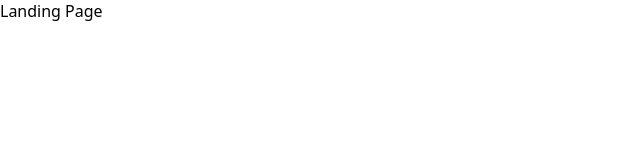
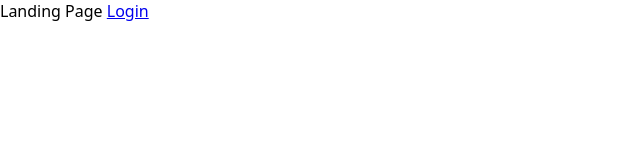
Before and after one commit to mpark4656/event-management, a React (Vite) app in the folder client/: page / in a window 1280 px wide. Shown: the top 160 px of the page, without its empty margins (0-640 px from the left). Built offline with nearby package versions, Linux system fonts and the light colour scheme.

Commit message:
Modify package files to build react app and use express static

```diff
--- a/client/package.json
+++ b/client/package.json
@@ -5,7 +5,7 @@
 	"type": "module",
 	"scripts": {
 		"dev": "vite --host",
-		"build": "vite build",
+		"build": "vite build --outDir ../server/dist",
 		"lint": "eslint . --ext js,jsx --report-unused-disable-directives --max-warnings 0",
 		"preview": "vite preview"
 	},
--- a/client/src/pages/LandingPage.jsx
+++ b/client/src/pages/LandingPage.jsx
@@ -1,6 +1,8 @@
+import { Link } from 'react-router-dom';
+
 const LandingPage = () => {
 	return (
-		<div>Landing Page</div>
+		<div>Landing Page <Link to="/login">Login</Link></div>
 	);
 };
 
--- a/package.json
+++ b/package.json
@@ -5,10 +5,11 @@
 	"main": "index.js",
 	"type": "module",
 	"scripts": {
-		"setup-project": "npm i && cd server && npm i && cd ../client && npm i",
+		"setup-project": "npm i && cd server && npm i && cd ../client && npm i && npm run build",
 		"client": "npm run dev --prefix client",
 		"server": "npm run dev --prefix server --ignore client/",
-		"dev": "concurrently --kill-others-on-fail \"npm run server\" \"npm run client\""
+		"dev": "concurrently --kill-others-on-fail \"npm run server\" \"npm run client\"",
+		"prod": "npm run server"
 	},
 	"author": "Michael Park",
 	"license": "ISC",
```
Also changed, not shown: 2 other files (tests, documents, lock files or other folders).
